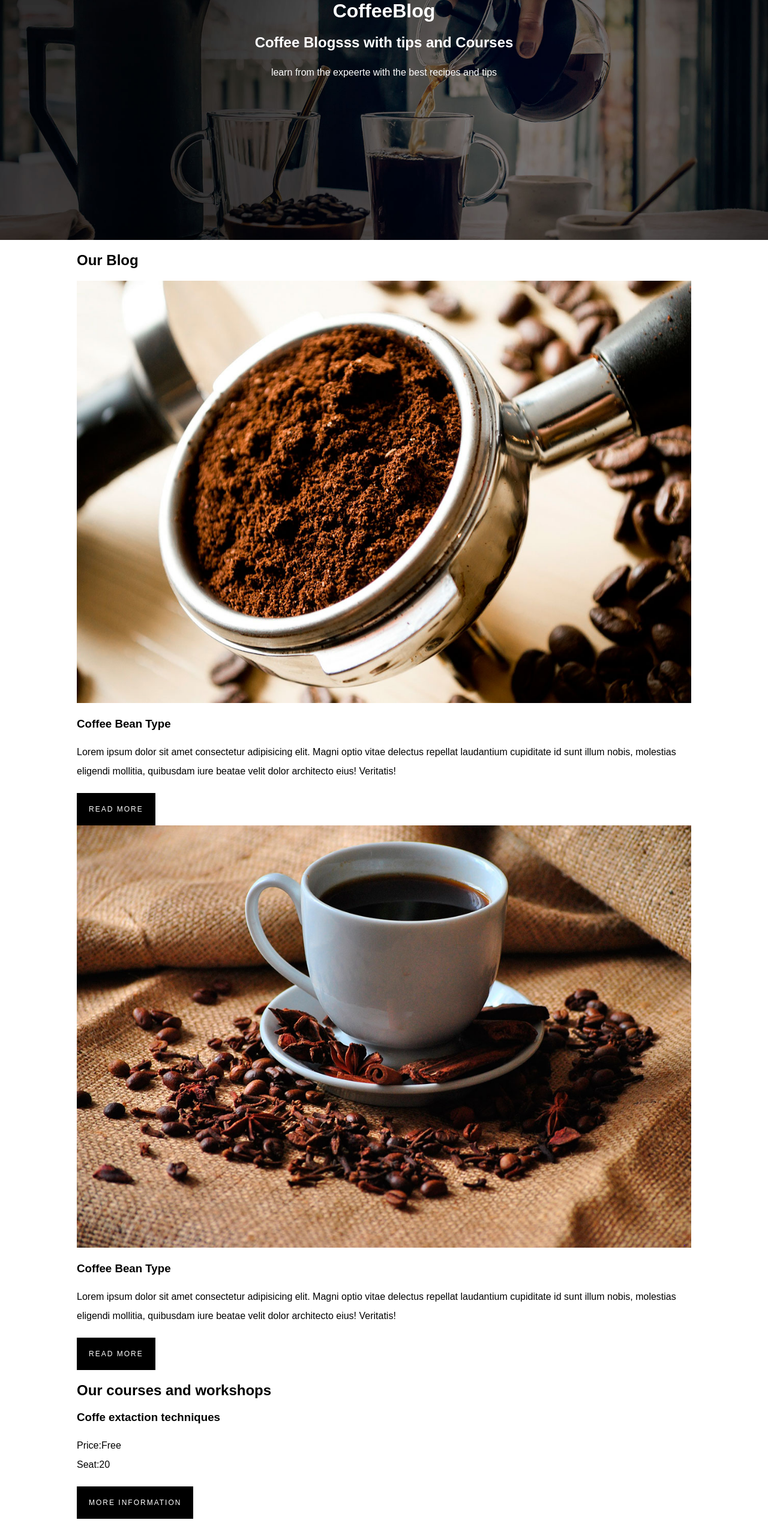
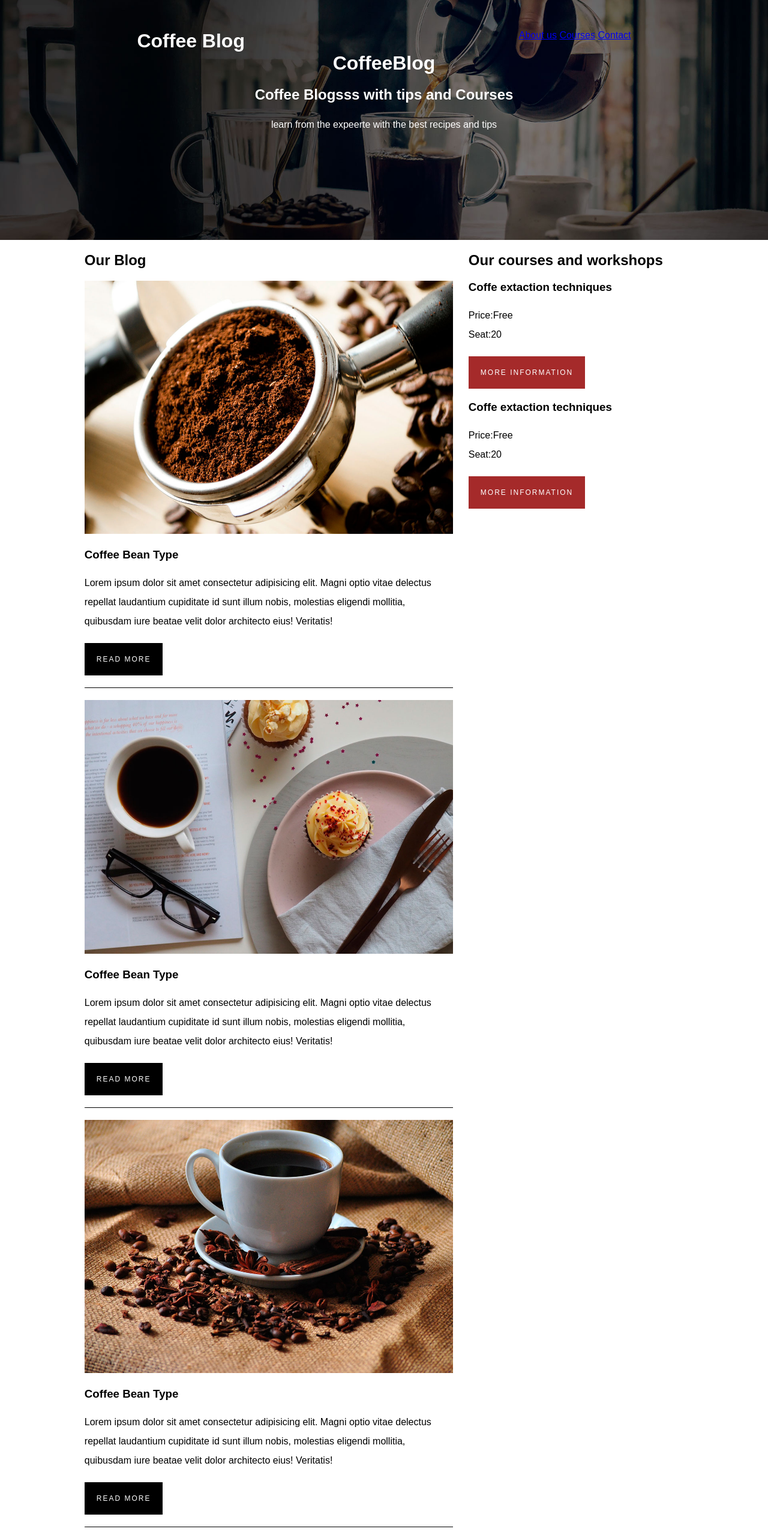
Before and after one commit to MauricioNLM/Coffe-blog, a plain HTML site: page index.html in a window 1280 px wide. Shown: the top 2554 px of the page at 60% size. Drawn offline with Linux system fonts and the light colour scheme.

Commit message:
View About

```diff
--- a/index.html
+++ b/index.html
@@ -9,36 +9,49 @@
 </head>
 <body>
     <header>
-        <!-- <div class="menu-flex">
+        <div class="menu-flex">
             <h1>Coffee Blog</h1>
             <nav>
-                <a calss="link" href="#">About us</a>
+                <a calss="link" href="./views/about.html">About us</a>
                 <a calss="link" href="#">Courses</a>
                 <a calss="link" href="#">Contact</a>
             </nav>
-        </div> -->
+        </div>
 
         <h1>CoffeeBlog</h1>
         <h2>Coffee Blogsss with tips and Courses</h2>
         <p>learn from the expeerte with the best recipes and tips</p>
 
     </header>
-    <main class="container">
+    <div class="flex-container container">
+        <main class="blog-container">
             <h2>Our Blog</h2>
-        <div>
+            <div class="blog-item">
                 <img src="./File/Image/main/blog1.jpg" alt="coffe picture">
                 <h3>Coffee Bean Type</h3>
-            <p>Lorem ipsum dolor sit amet consectetur adipisicing elit. Magni optio vitae delectus repellat laudantium cupiditate id sunt illum nobis, molestias eligendi mollitia, quibusdam iure beatae velit dolor architecto eius! Veritatis!</p>
+                <p>Lorem ipsum dolor sit amet consectetur adipisicing elit. Magni optio vitae delectus repellat laudantium
+                    cupiditate id sunt illum nobis, molestias eligendi mollitia, quibusdam iure beatae velit dolor
+                    architecto eius! Veritatis!</p>
 
                 <a class="btn" href="#">Read more</a>
+            </div>
+            <div class="blog-item">
+                <img src="./File/Image/main/blog2.jpg" alt="coffe picture">
+                <h3>Coffee Bean Type</h3>
+                <p>Lorem ipsum dolor sit amet consectetur adipisicing elit. Magni optio vitae delectus repellat laudantium
+                    cupiditate id sunt illum nobis, molestias eligendi mollitia, quibusdam iure beatae velit dolor
+                    architecto eius! Veritatis!</p>
 
+                <a class="btn btn-more" href="#">Read more</a>
+            </div>
+            <div class="blog-item">
                 <img src="./File/Image/main/blog3.jpg" alt="coffe picture">
                 <h3>Coffee Bean Type</h3>
-            <p>Lorem ipsum dolor sit amet consectetur adipisicing elit. Magni optio vitae delectus repellat laudantium cupiditate id sunt illum nobis, molestias eligendi mollitia, quibusdam iure beatae velit dolor architecto eius! Veritatis!</p>
+                <p>Lorem ipsum dolor sit amet consectetur adipisicing elit. Magni optio vitae delectus repellat laudantium
+                    cupiditate id sunt illum nobis, molestias eligendi mollitia, quibusdam iure beatae velit dolor
+                    architecto eius! Veritatis!</p>
 
                 <a class="btn" href="#">Read more</a>
-
-
                 <!-- <h3>3 Delicious Coffee Recipes</h3>
 
                                 <p>Lorem ipsum dolor sit amet consectetur adipisicing elit. Reiciendis eius velit qui enim illo veritatis natus ipsum sunt unde, explicabo quod in ea excepturi perferendis? Ea voluptate amet accusamus quae.</p>
@@ -46,24 +59,25 @@
                                 <p>Lorem ipsum dolor sit amet consectetur adipisicing elit. Dignissimos nisi, est consequuntur autem nulla, dolor officiis quam dolorem quis repudiandae debitis totam? Consequuntur explicabo cupiditate alias voluptate dolore beatae culpa.</p>
                                 <h2>CoffeeBlog</h2> -->
             </div>
+
+        </main>
+        <div class="courses-container">
             <h2>Our courses and workshops</h2>
 
             <div>
                 <h3>Coffe extaction techniques</h3>
                 <p><span>Price:</span>Free</p>
                 <p><span>Seat:</span>20</p>
-            <a class="btn" href="#">More information</a>
+                <a class="btn btn-info" href="#">More information</a>
             </div>
             <div>
                 <h3>Coffe extaction techniques</h3>
                 <p><span>Price:</span>Free</p>
                 <p><span>Seat:</span>20</p>
-            <a class="btn" href="#">More information</a>
+                <a class="btn btn-info" href="#">More information</a>
             </div>
-        <div>
-
         </div>
-    </main>
+    </div>
     <footer>
         <div class="menu-flex">
             <h1>Coffee Blog</h1>
--- a/myStylee.css
+++ b/myStylee.css
@@ -24,18 +24,6 @@ footer{
     height: 100px;
 }
 
-.menu-flex{
-    display: flex;
-    flex-direction: row;
-    justify-content: space-around;
-    padding-top: 50px;
-}
-
-.link{
-    color: white !important;
-    margin-right: 20px !important;
-    text-decoration: none !important;
-}
 /*Utilities*/
 .container{
     width: 80%;
@@ -54,6 +42,17 @@ footer{
     letter-spacing: 2px;
 }
 
+.btn-more{
+    background-color: black;
+}
+.btn-info{
+    background-color: brown;
+}
+.flex-container{
+    display: flex;
+    flex-direction: row;
+    justify-content: space-around;
+}
 /*header*/
 header{
     background-image: url(./File/Image/main/banner.jpg);
@@ -63,5 +62,34 @@ header{
     text-align: center;
     height: 400px;
 }
+.menu-flex{
+    display: flex;
+    flex-direction: row;
+    justify-content: space-around;
+    padding-top: 50px;
+}
 
+.link{
+    position: absolute;
+    color: white ;
+    margin-right: 20px;
+    text-decoration: none ;
+}
 /*main*/
+
+.blog-item{
+    border-bottom: 1px solid;
+    margin-bottom: 20px;
+    padding-bottom: 20px;
+}
+.course-item{
+    border-bottom: 1px solid;
+    margin-bottom: 20px;
+    padding-bottom: 20px;
+}
+.blog-container{
+    width: 60%;
+}
+.courses-container{
+    width: 35%;
+}
```
Also changed, not shown: views/about.html (added, +43 -0 lines). Lines whose indentation alone changed are shown as unchanged.
